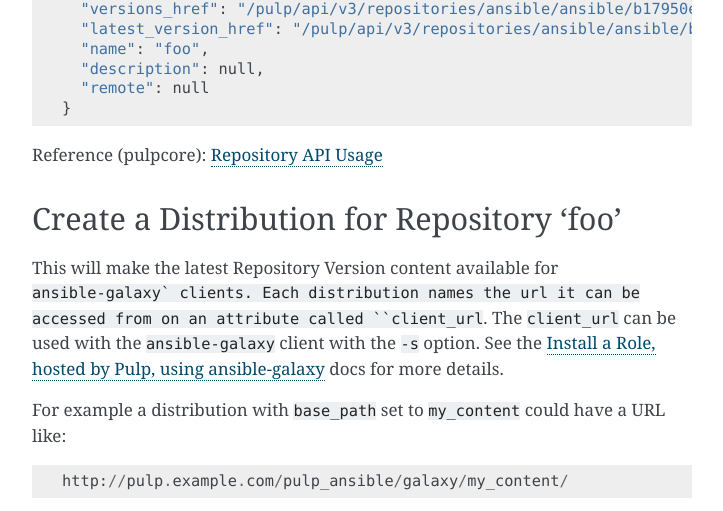
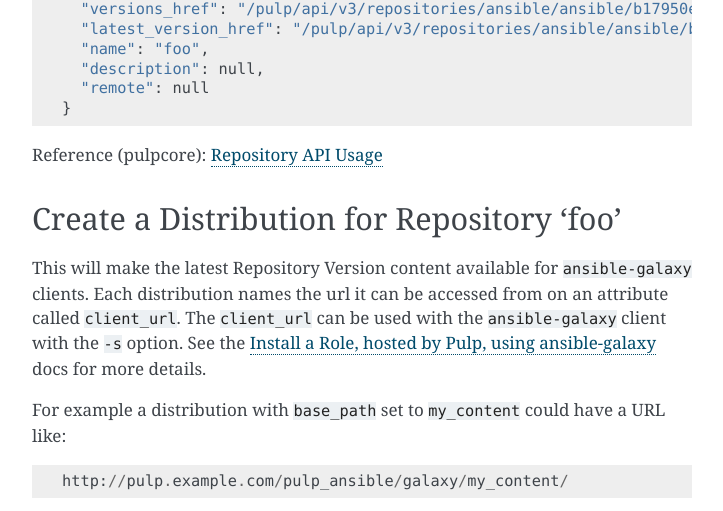
Before and after one commit to pulp/pulp_ansible, a Sphinx documentation site: the page built from docs/workflows/roles.rst, in a window 1280 px wide and 900 px high, scrolled down 851 px, cut to the strip 0-511 px from the top of the window. Shown: the whole strip, without its empty margins (388-1111 px from the left). Built offline with Sphinx 7.4.7, drawn with Linux system fonts in a browser that asks for light colours.

```diff
--- a/docs/workflows/roles.rst
+++ b/docs/workflows/roles.rst
@@ -53,7 +53,7 @@ repositories>`_
 Create a Distribution for Repository 'foo'
 ------------------------------------------
 
-This will make the latest Repository Version content available for ``ansible-galaxy` clients. Each
+This will make the latest Repository Version content available for ``ansible-galaxy`` clients. Each
 distribution names the url it can be accessed from on an attribute called ``client_url``. The
 ``client_url`` can be used with the ``ansible-galaxy`` client with the ``-s`` option. See the
 :ref:`ansible-galaxy-roles-cli` docs for more details.
```
